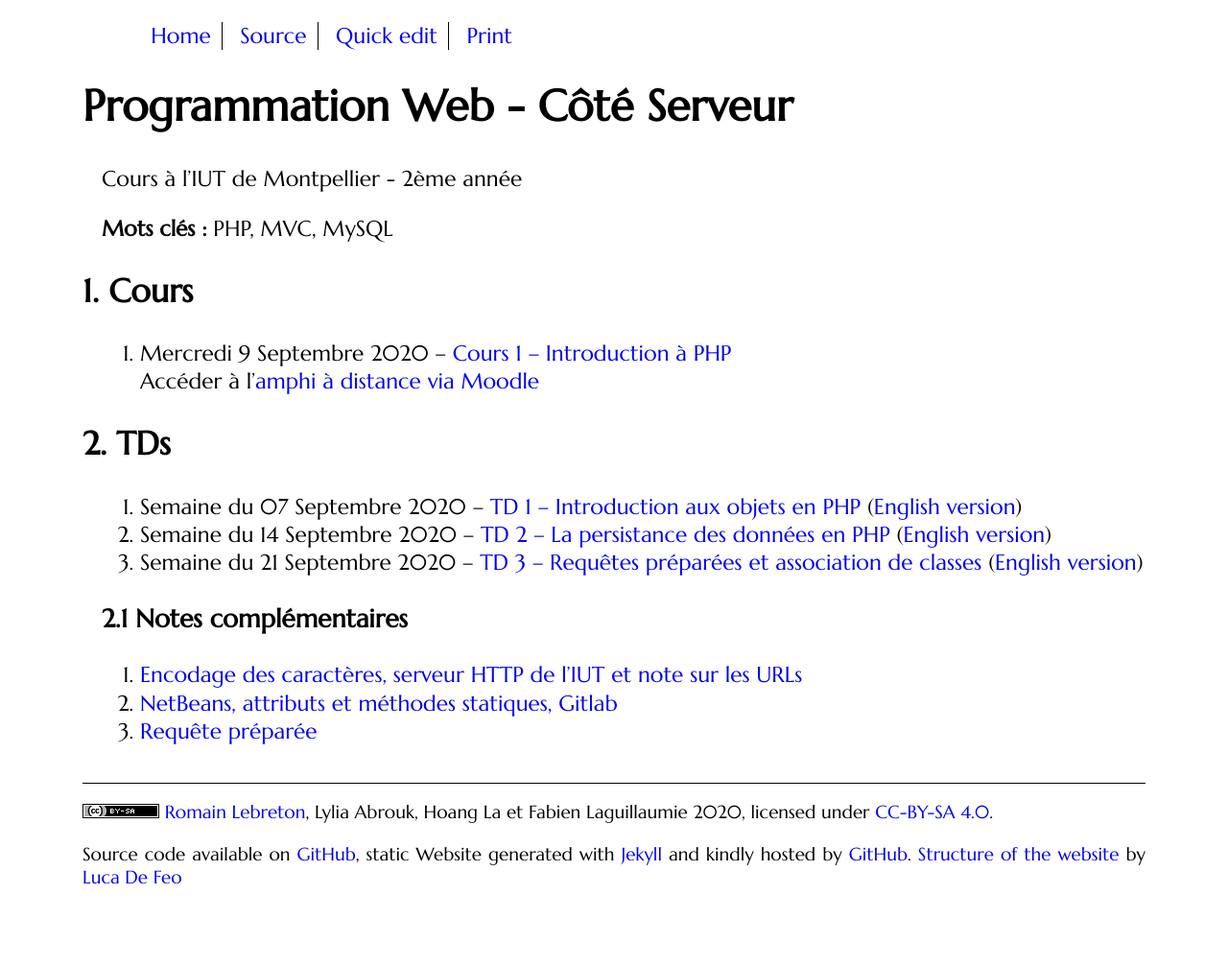
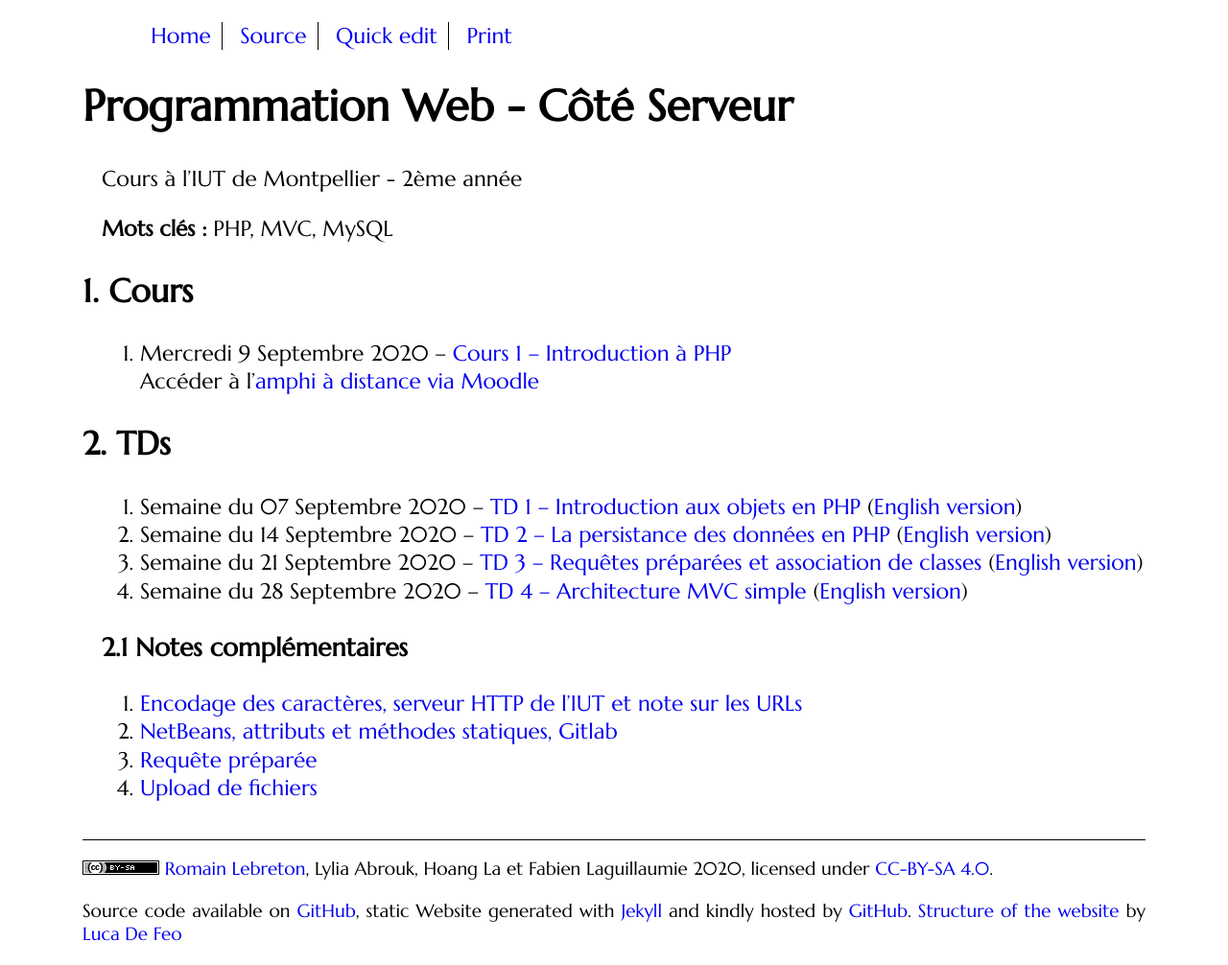
Before and after one commit to romainlebreton/R3.01-DeveloppementWeb, a Jekyll site: the page built from index.md, in a window 1280 px wide. Shown: the whole page at 96% size. Built offline with Jekyll 4.4.1, drawn with Linux system fonts in a browser that asks for light colours; some web fonts are replaced; before the commit the page ends 947 px from its top, so only the background shows below that.

Commit message:
TP4 2020

```diff
--- a/index.md
+++ b/index.md
@@ -19,7 +19,7 @@ Cours à l'IUT de Montpellier - 2ème année
 1. Semaine du 07 Septembre 2020 -- [TD 1 -- Introduction aux objets en PHP](tutorials/tutorial1.html) ([English version](tutorials/tutorial1-en.html))
 1. Semaine du 14 Septembre 2020 -- [TD 2 -- La persistance des données en PHP](tutorials/tutorial2.html) ([English version](tutorials/tutorial2-en.html))
 1. Semaine du 21 Septembre 2020 -- [TD 3 -- Requêtes préparées et association de classes](tutorials/tutorial3.html) ([English version](tutorials/tutorial3-en.html))
-<!-- 1. Semaine du 28 Septembre 2020 --  [TD 4 -- Architecture MVC simple](tutorials/tutorial4.html) ([English version](tutorials/tutorial4-en.html)) -->
+1. Semaine du 28 Septembre 2020 --  [TD 4 -- Architecture MVC simple](tutorials/tutorial4.html) ([English version](tutorials/tutorial4-en.html))
 <!-- 1. Semaine du 05 Octobre 2020 -- [TD 5 -- Architecture MVC avancée 1/2](tutorials/tutorial5.html) ([English version](tutorials/tutorial5-en.html)) -->
 <!-- 1. Semaine du 12 Octobre 2020 --  [TD 6 -- Architecture MVC avancée 2/2](tutorials/tutorial6.html) ([English version](tutorials/tutorial6-en.html)) -->
 <!-- 1. Semaine du 19 Octobre 2020 --  [Début projet](projet.html) -->
@@ -39,7 +39,7 @@ Cours à l'IUT de Montpellier - 2ème année
 1. [Encodage des caractères, serveur HTTP de l'IUT et note sur les URLs]({{site.baseurl}}/assets/tut1-complement.html)
 2. [NetBeans, attributs et méthodes statiques, Gitlab]({{site.baseurl}}/assets/tut2-complement.html)
 3. [Requête préparée]({{site.baseurl}}/assets/tut3-complement.html)
-<!-- 4. [Upload de fichiers]({{site.baseurl}}/assets/tut4-complement.html) -->
+4. [Upload de fichiers]({{site.baseurl}}/assets/tut4-complement.html)
 <!-- 5. [Cookies & sessions]({{site.baseurl}}/assets/tut7-complement.html) -->
 
 
```
